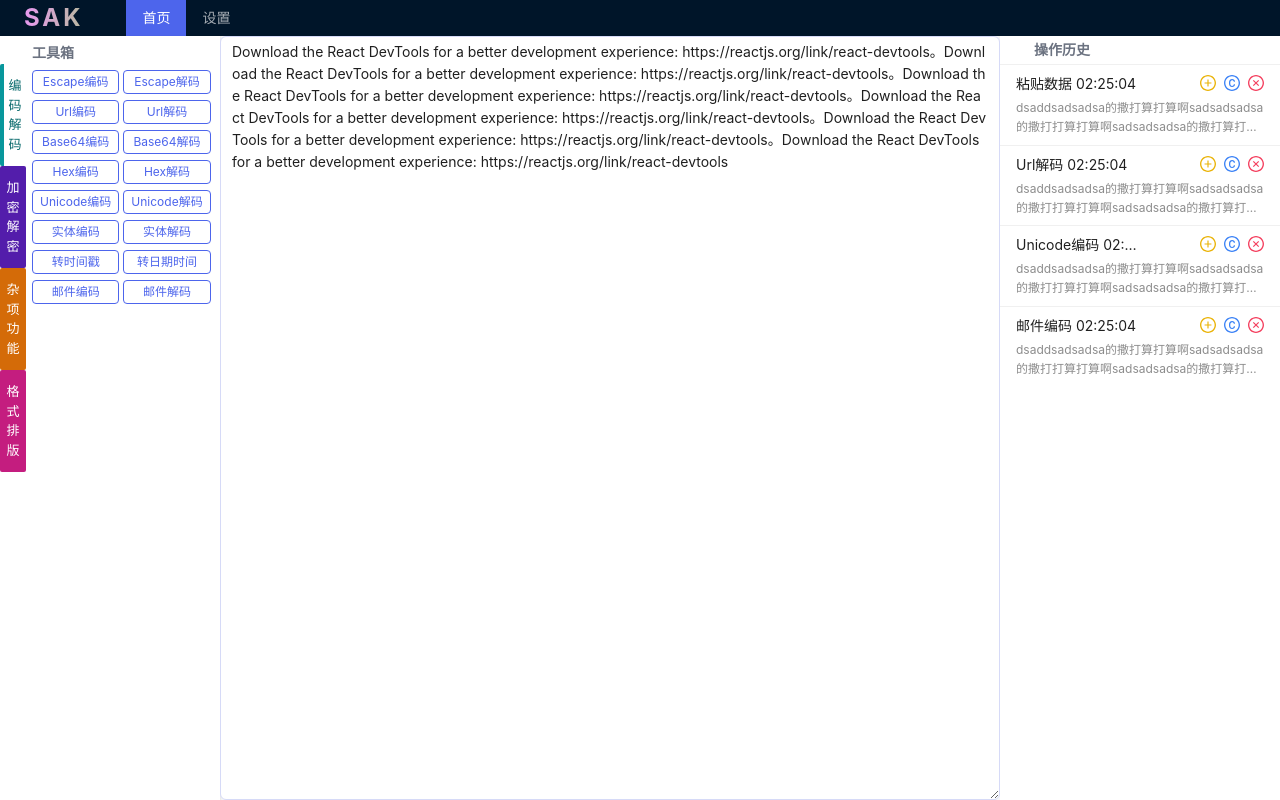
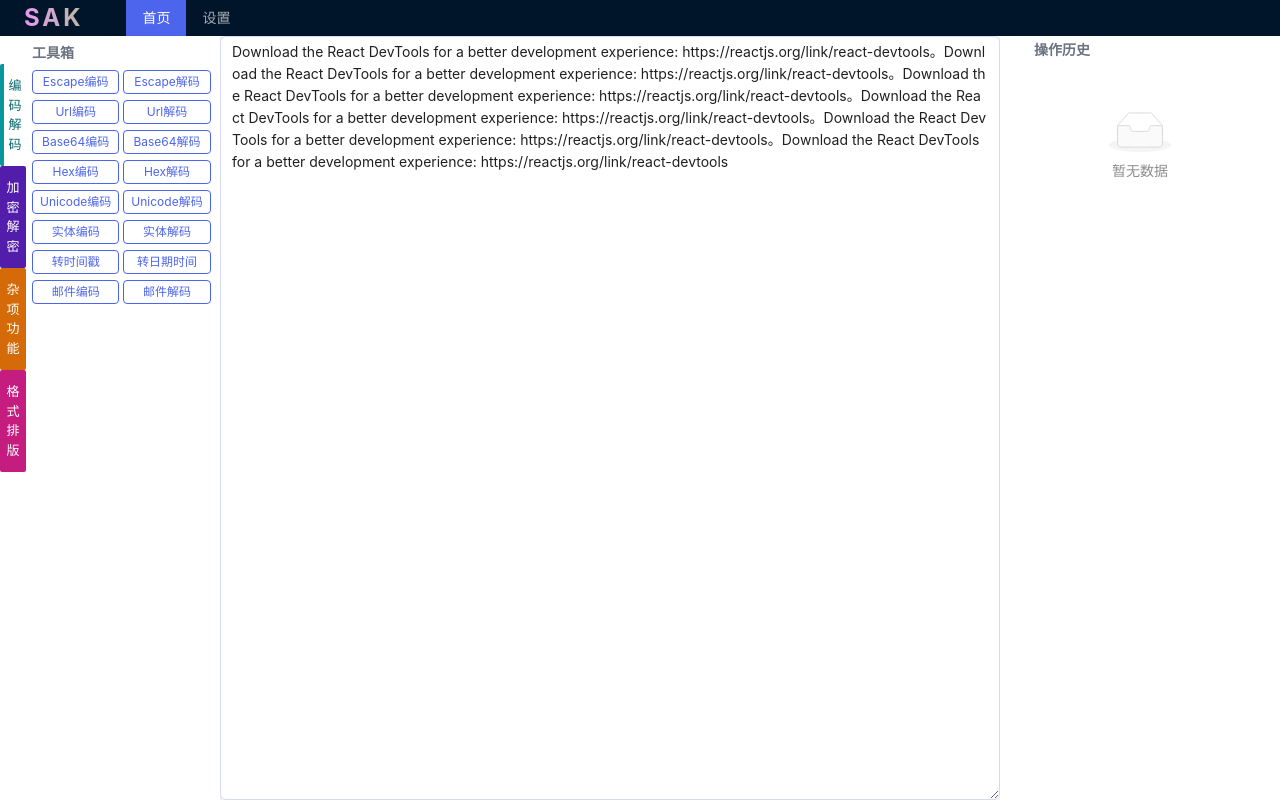
Before and after one commit to demonxian3/swiss-army-knife, a React (Vite) app: page /home in a window 1280 px wide. Built offline with nearby package versions, Linux system fonts and the light colour scheme.

Commit message:
历史记录ok

```diff
--- a/src/components/DataArea/index.tsx
+++ b/src/components/DataArea/index.tsx
@@ -11,7 +11,7 @@ const DataArea = () => {
 
     const handlePaste = (e: React.ClipboardEvent) => {
         const data = e.clipboardData?.getData("Text")
-        console.log(data)
+        gs.addHistoryItem(data, "粘贴文本")
     }
 
     // const handleSelect = () => {
--- a/src/components/HistoryPanel/index.less
+++ b/src/components/HistoryPanel/index.less
@@ -1,5 +1,5 @@
 .history-panel {
-    overflow: hidden;
+    overflow-x: hidden;
     transition: width 0.2s ease-in-out;
 
     &.collapsed {
@@ -19,8 +19,8 @@
         -webkit-line-clamp: 2; /* 显示的行数 */
         -webkit-box-orient: vertical;
         text-overflow: ellipsis;
+        word-break: break-all;
     }
-
     .ant-list-item {
         cursor: pointer;
 
--- a/src/components/HistoryPanel/index.tsx
+++ b/src/components/HistoryPanel/index.tsx
@@ -14,30 +14,15 @@ import dayjs from "dayjs"
 
 import "./index.less" // 样式文件可以自定义
 
-const data = [
-    {
-        title: "粘贴数据 " + dayjs().format("hh:mm:ss"),
-    },
-    {
-        title: " Url解码 " + dayjs().format("hh:mm:ss"),
-    },
-    {
-        title: " Unicode编码 " + dayjs().format("hh:mm:ss"),
-    },
-    {
-        title: " 邮件编码 " + dayjs().format("hh:mm:ss"),
-    },
-]
 // const randomHue = Math.floor(Math.random() * 360)
 const HistoryPanel = () => {
     const { globalStore: gs } = useStore()
     const { width: screenWidth } = useWindowSize()
     const isLaptop = useMemo(() => screenWidth <= 1440, [screenWidth])
+    console.log(gs.historyStack)
     return (
-        <div className={`h-full history-panel ${gs.getHistoryWidth(isLaptop)}`}>
-            <List
-                header={
-                    <Space>
+        <div className={`h-full history-panel  ${gs.getHistoryWidth(isLaptop)}`}>
+            <Space className={`!text-12px ${isLaptop ? "w-280px" : "w-320px"}`}>
                 <button
                     onClick={() => gs.toggleHistoryExpand()}
                     className={`w-26px text-rose-600 text-white text-xl `}
@@ -46,18 +31,27 @@ const HistoryPanel = () => {
                 </button>
                 <Typography className="text-gray-500 font-bold">操作历史</Typography>
             </Space>
-                }
+            <div className={` h-95/100 overflow-x-hidden overflow-y-scroll`}>
+                <List
                     size="small"
-                className={`!text-12px ${isLaptop ? "w-280px" : "w-320px"} `}
+                    className={`!text-12px ${isLaptop ? "w-280px" : "w-320px"}`}
                     itemLayout="horizontal"
-                dataSource={data}
+                    dataSource={gs.historyStack}
                     renderItem={(item) => (
                         <List.Item>
                             <List.Item.Meta
                                 title={
                                     <div className={`flex justify-between w-full`}>
-                                    <Typography className="truncate w-10vw ">
-                                        {item.title}
+                                        <Typography className="truncate w-10vw  text-blue-500">
+                                            <Tooltip
+                                                title={dayjs(item.time).format(
+                                                    "YYYY-MM-DD HH:mm:ss",
+                                                )}
+                                            >
+                                                {dayjs(item.time).format("mm:ss")}
+                                            </Tooltip>
+                                            {" "}
+                                            {item.label}
                                         </Typography>
                                         <Space>
                                             <Tooltip title="收藏">
@@ -72,16 +66,13 @@ const HistoryPanel = () => {
                                         </Space>
                                     </div>
                                 }
-                            description={
-                                <div className={`ellipsis`}>
-                                    dsaddsadsadsa的撒打算打算啊sadsadsadsa的撒打打算打算啊sadsadsadsa的撒打算打算打算啊dsadsadsa的撒打算打算啊dsa的撒打算打算啊
-                                </div>
-                            }
+                                description={<div className={`ellipsis`}>{item.text}</div>}
                             />
                         </List.Item>
                     )}
                 />
             </div>
+        </div>
     )
 }
 
--- a/src/components/ToolBox/coder.tsx
+++ b/src/components/ToolBox/coder.tsx
@@ -38,6 +38,16 @@ function hexDecode(hex: string) {
     return new TextDecoder().decode(new Uint8Array(bytes))
 }
 
+function unicodeEncode(text: string): string {
+    return Array.from(text)
+        .map((char) => `\\u${char.charCodeAt(0).toString(16).padStart(4, "0")}`)
+        .join("")
+}
+
+function unicodeDecode(escapedText: string): string {
+    return escapedText.replace(/\\u([0-9a-fA-F]{4})/g, (_, hex) => String.fromCharCode(parseInt(hex, 16)));
+}
+
 export default [
     { type: "coder", label: "Escape编码", handler: encodeURIComponent },
     { type: "coder", label: "Escape解码", handler: decodeURIComponent },
@@ -47,8 +57,8 @@ export default [
     { type: "coder", label: "Base64解码", handler: base64Decode },
     { type: "coder", label: "Hex编码", handler: hexEncode },
     { type: "coder", label: "Hex解码", handler: hexDecode },
-    { type: "coder", label: "Unicode编码", handler: "unicodeEncode" },
-    { type: "coder", label: "Unicode解码", handler: "unicodeDecode" },
+    { type: "coder", label: "Unicode编码", handler: unicodeEncode },
+    { type: "coder", label: "Unicode解码", handler: unicodeDecode },
     { type: "coder", label: "实体编码", handler: "entityEncode" },
     { type: "coder", label: "实体解码", handler: "entityDecode" },
     { type: "coder", label: "转时间戳", handler: "toTimestamp" },
--- a/src/components/ToolBox/index.tsx
+++ b/src/components/ToolBox/index.tsx
@@ -26,10 +26,10 @@ const Toolbox = () => {
         )
     }
 
-    const handleCoding = (fn: Function) => () => {
+    const handleCoding = (item: { label: string; handler: Function }) => () => {
         try {
-            const res = fn(gs.data)
-            gs.setData(res)
+            const res = item.handler(gs.data)
+            gs.setData(res, item.label)
         } catch (e: any) {
             message.error(e.toString())
         }
@@ -76,7 +76,7 @@ const Toolbox = () => {
                                                     size={screenWidth <= 1440 ? "small" : "middle"}
                                                     type="primary"
                                                     ghost
-                                                    onClick={handleCoding(item.handler)}
+                                                    onClick={handleCoding(item)}
                                                 >
                                                     {item.label}
                                                 </Button>
--- a/src/stores/globalStore.tsx
+++ b/src/stores/globalStore.tsx
@@ -11,15 +11,15 @@ class GlobalStore {
     historyExpand = true
     dataSource =
         "Download the React DevTools for a better development experience: https://reactjs.org/link/react-devtools。Download the React DevTools for a better development experience: https://reactjs.org/link/react-devtools。Download the React DevTools for a better development experience: https://reactjs.org/link/react-devtools。Download the React DevTools for a better development experience: https://reactjs.org/link/react-devtools。Download the React DevTools for a better development experience: https://reactjs.org/link/react-devtools。Download the React DevTools for a better development experience: https://reactjs.org/link/react-devtools"
-    historyStack: any[] = []
-
+    historyStack: { time: number; text: string; label: string }[] = []
 
     constructor() {
         makeAutoObservable(this)
     }
 
-    addHistoryItem(stack: any) {
-        this.historyStack.push(stack)
+    addHistoryItem(text: string, label: string) {
+        // 通过返回新数组触发引用类型地址变动，使得观察者组件能够重新渲染
+        this.historyStack = [...this.historyStack, { time: new Date().getTime(), text, label }]
     }
 
     setDataSource(text: string) {
@@ -39,12 +39,13 @@ class GlobalStore {
         return { elem, start, end, selectText, hasSelection: selectText.length && end > start }
     }
 
-    setData(replaceText: string) {
+    setData(replaceText: string, label: string) {
         const { elem, start, end, hasSelection } = this.getSelectionInfo()
 
         if (hasSelection) {
             const newText = elem!.value.slice(0, start) + replaceText + elem!.value.slice(end)
             this.setDataSource(newText)
+            this.addHistoryItem(newText, label)
 
             setTimeout(() => {
                 elem!.focus()
@@ -52,6 +53,7 @@ class GlobalStore {
             }, 1)
         } else {
             this.setDataSource(replaceText)
+            this.addHistoryItem(replaceText, label)
         }
     }
 
```
Lines whose indentation alone changed are shown as unchanged.
